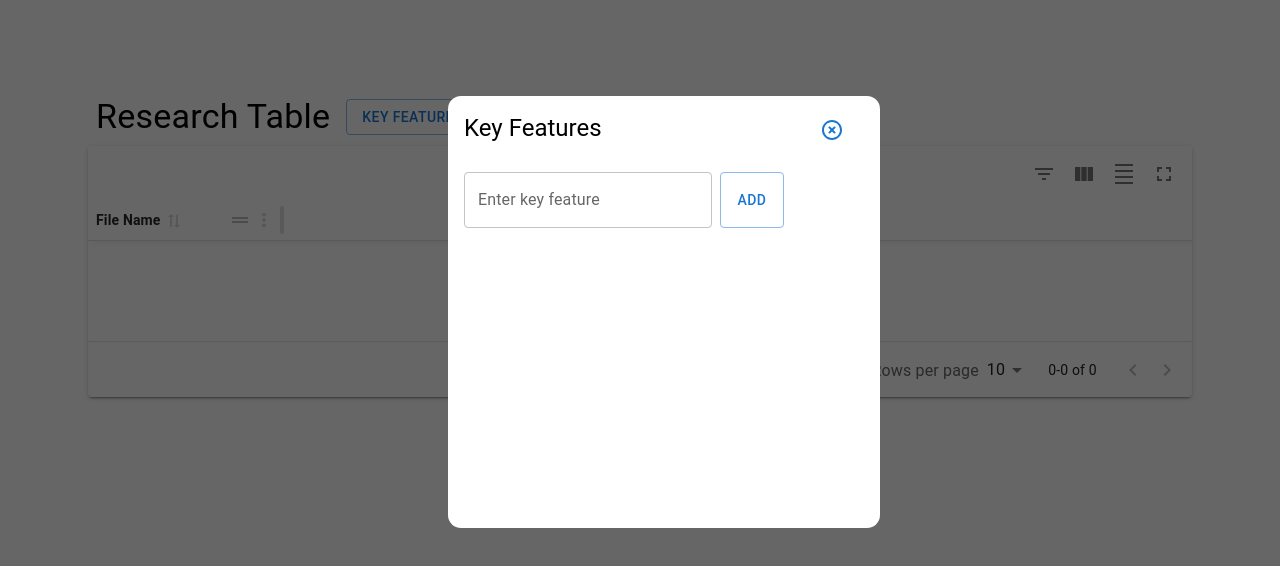
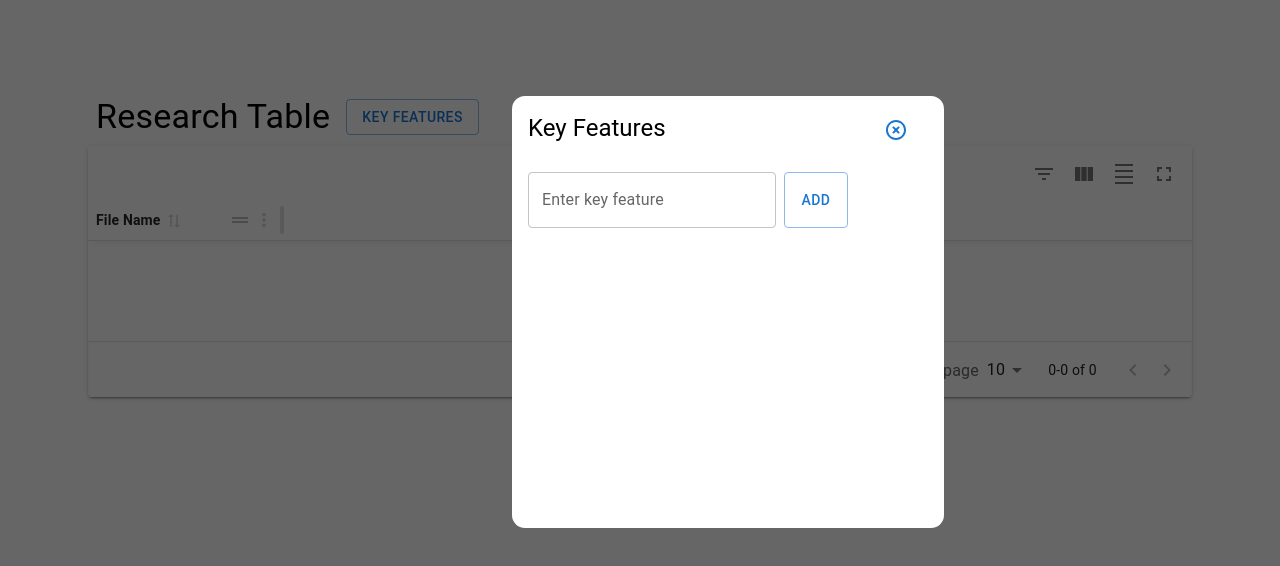
Before and after one commit to danielamuniz367/research-database, a Next.js app: page / in a window 1280 px wide. Both pictures are taken after a click on the button "KEY FEATURES". Shown: the top 566 px of the page. Built offline with nearby package versions, Linux system fonts and the light colour scheme.

Commit message:
adjusted modal 'left' property

```diff
--- a/app/page.module.css
+++ b/app/page.module.css
@@ -23,7 +23,7 @@
   padding: 16px;
   position: absolute;
   top: 96px;
-  left: calc(35%);
+  left: calc(40%);
   min-height: 400px;
   width: 400px;
   z-index: 2;
```
